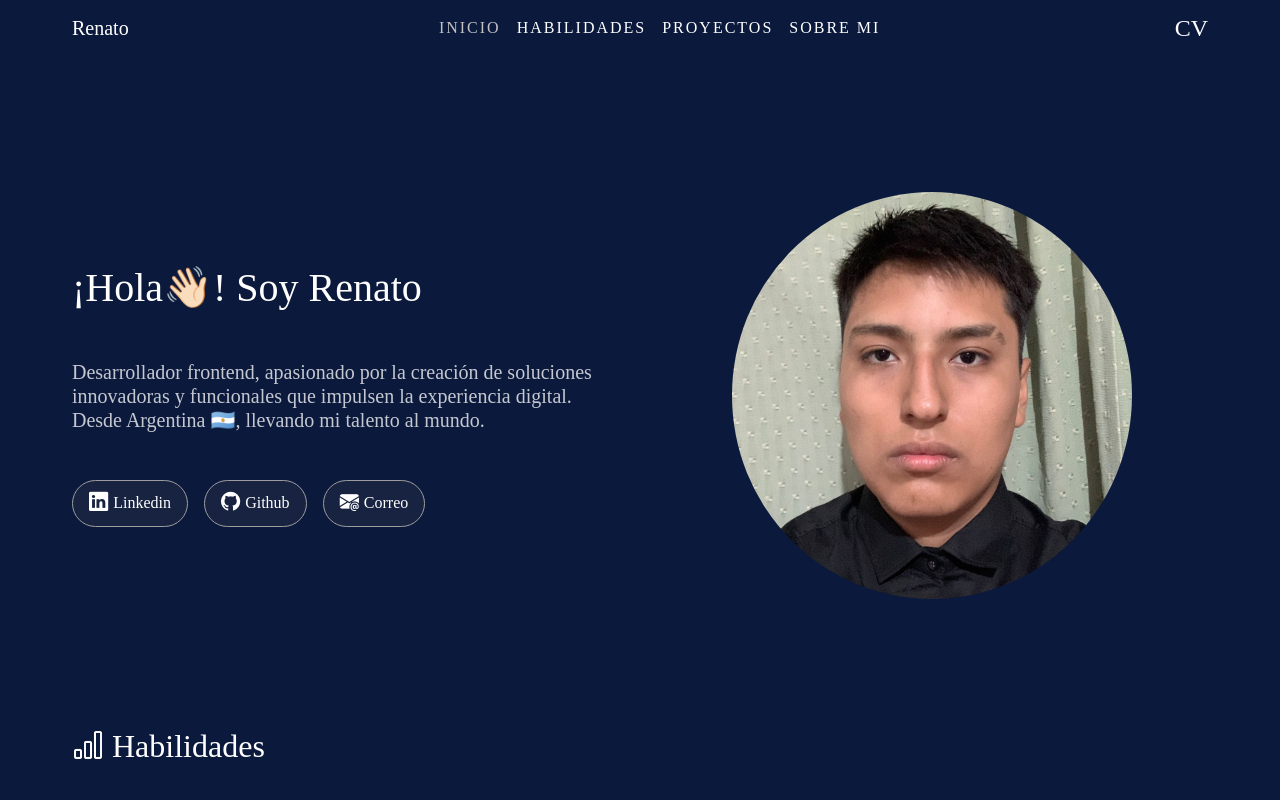
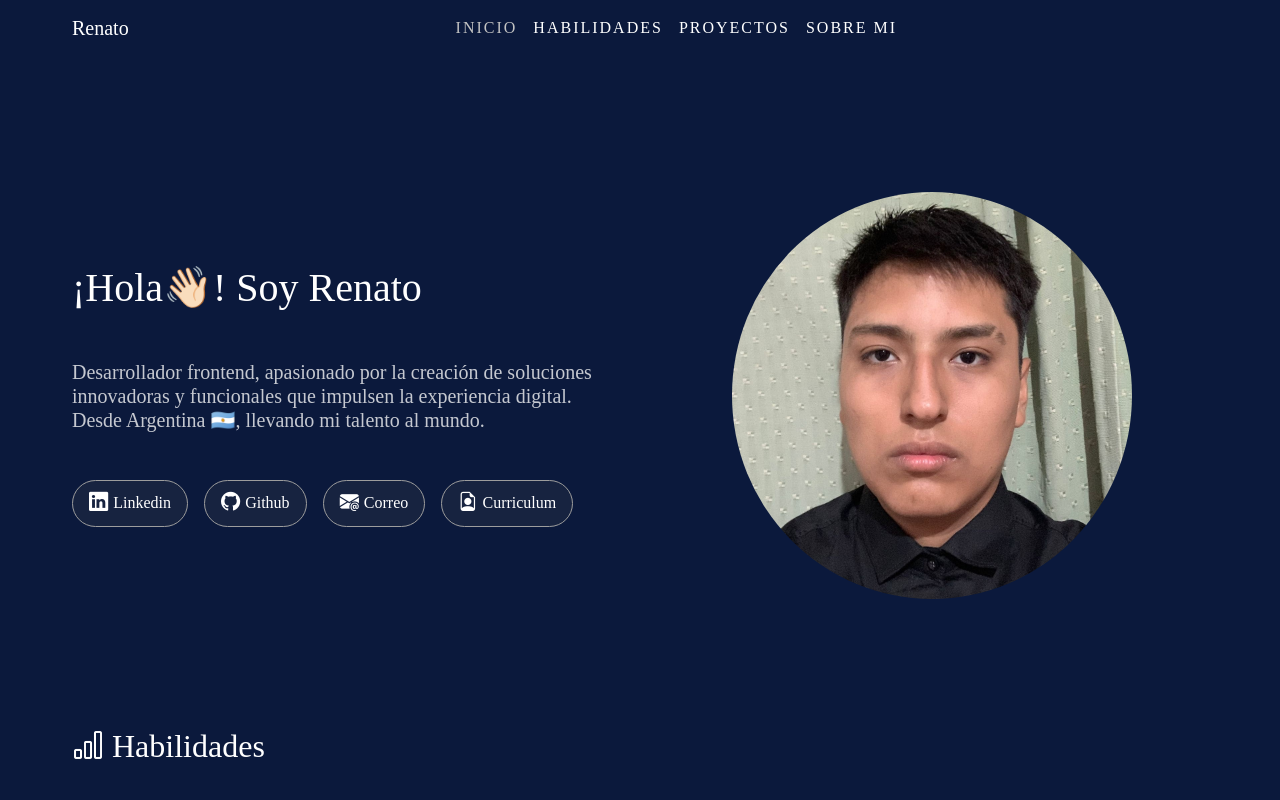
Before and after one commit to renatochoccepalacios/my-portafolio-2025, a website: page index.html in a window 1280 px wide. Shown: the top 800 px of the page. Drawn offline with nearby package versions, Linux system fonts and the light colour scheme; a web font is replaced by a local one.

Commit message:
header cambios

```diff
--- a/index.html
+++ b/index.html
@@ -38,8 +38,8 @@
                         </li>
 
                     </ul>
-                    <a href="assets/RENATO-CHOCCE-PALACIOS-CV.pdf" download="CV-RENATO-CHOCCE-PALACIOS"
-                        class="button-cv">CV</a>
+                    <!-- <a href="assets/RENATO-CHOCCE-PALACIOS-CV.pdf" download="CV-RENATO-CHOCCE-PALACIOS"
+                        class="button-cv">CV</a> -->
                 </div>
                 <!-- <button class="button-cv">Descargar CV</button> -->
             </div>
@@ -61,6 +61,9 @@
                     <a href="mailto:renatochocce758@gmail.com" target="_blank" class="text-redes-button"><i
                             class="bi bi-envelope-at-fill"></i>
                         Correo</a>
+
+                    <a href="assets/RENATO-CHOCCE-PALACIOS-CV.pdf" download="CV-RENATO-CHOCCE-PALACIOS"
+                        class="text-redes-button "><i class="bi bi-file-earmark-person"></i> Curriculum</a>
                 </div>
             </div>
             <figure class="img-inicio">
@@ -98,7 +101,7 @@
             <h2 class="proyectos-title"><i class="bi bi-code-slash"></i> Proyectos</h2>
             <div class="proyectos-contenedor">
                 <article class="proyectos-item">
-                        <img src="img/proyecto-1.png" alt="" class="img-proyectos">
+                    <img src="img/proyecto-1.png" alt="" class="img-proyectos">
                     <div class="proyectos-texto">
                         <h3 class="proyecto-h3">Mp Disarq || Diseño y arquitectura</h3>
                         <ul class="proyectos-tecnologias">
@@ -112,13 +115,15 @@
                             experiencia del usuario y la innovación tecnológica.
                         </p>
                         <div class="buttons-codigo">
-                            <a href="https://github.com/renatochoccepalacios/Mp-disarq" target="_blank" class="buttons-codigo-item"><i class="bi bi-github"></i> Ver codigo</a>
-                            <a href="https://mp-disarq.netlify.app" target="_blank" class="buttons-codigo-item"><i class="bi bi-link-45deg"></i> Preview</a>
+                            <a href="https://github.com/renatochoccepalacios/Mp-disarq" target="_blank"
+                                class="buttons-codigo-item"><i class="bi bi-github"></i> Ver codigo</a>
+                            <a href="https://mp-disarq.netlify.app" target="_blank" class="buttons-codigo-item"><i
+                                    class="bi bi-link-45deg"></i> Preview</a>
                         </div>
                     </div>
                 </article>
                 <article class="proyectos-item">
-                        <img src="img/proyecto-2.png" alt="" class="img-proyectos">
+                    <img src="img/proyecto-2.png" alt="" class="img-proyectos">
                     <div class="proyectos-texto">
                         <h3 class="proyecto-h3">Carrito de compras estilo Nike</h3>
                         <ul class="proyectos-tecnologias">
@@ -143,6 +148,10 @@
 
     </main>
 
+    <footer class="footer-principal">
+
+    </footer>
+
     <script src="https://cdn.jsdelivr.net/npm/bootstrap@5.3.3/dist/js/bootstrap.bundle.min.js"
         integrity="sha384-YvpcrYf0tY3lHB60NNkmXc5s9fDVZLESaAA55NDzOxhy9GkcIdslK1eN7N6jIeHz"
         crossorigin="anonymous"></script>
--- a/scss/layout/_header.scss
+++ b/scss/layout/_header.scss
@@ -33,7 +33,7 @@
                 ul {
                     width: 100%;
                     display: flex;
-                    justify-content: center;
+                    justify-content: end;
                     align-items: center;
 
                     li {
```
